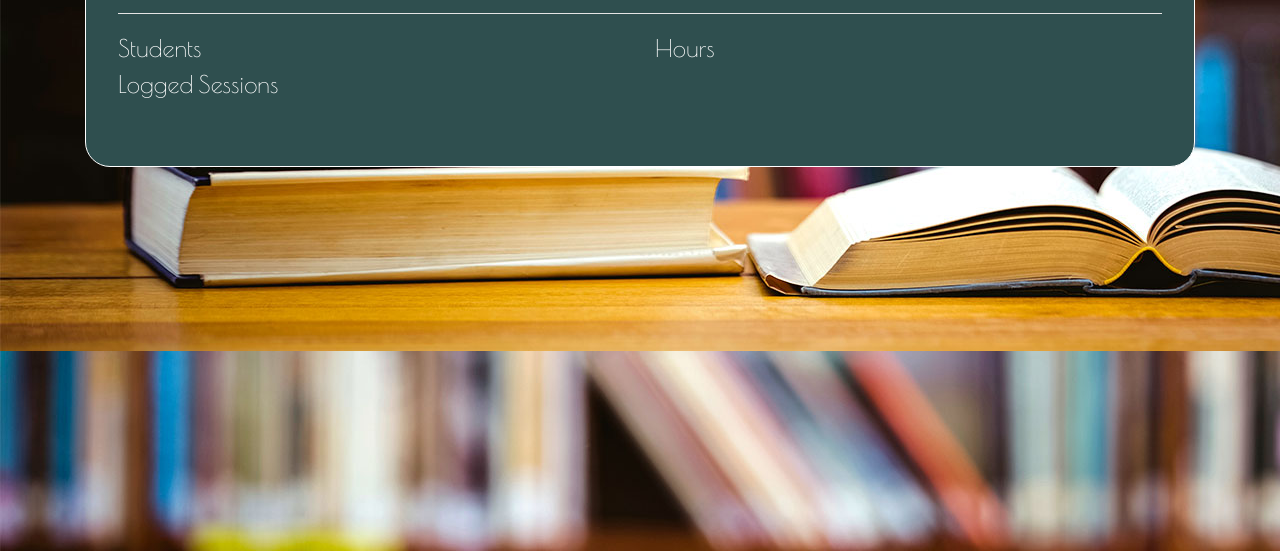
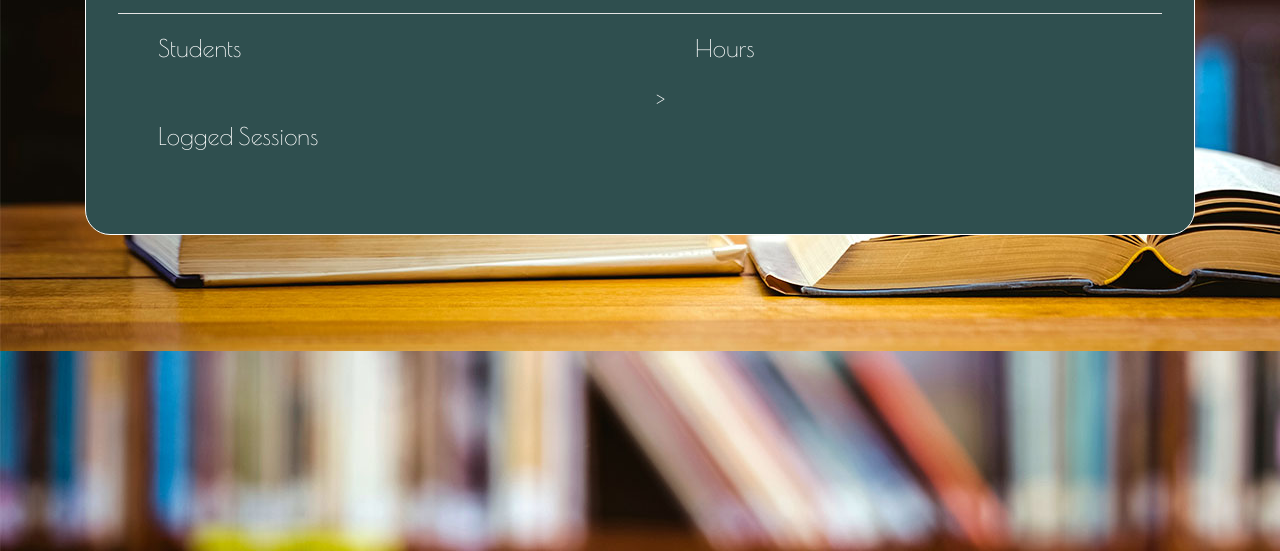
Before and after one commit to BenHonken/mantis-shrimp, a website: page views/tutor.html in a window 1280 px wide. Shown: the part 249-800 px from the top of the page. Drawn offline with nearby package versions, Linux system fonts and the light colour scheme; files that its build step writes are made by us from their sources; no server answers; files whose address does not match are found by name.

Commit message:
small tutor and admin html tweaks

```diff
--- a/views/tutor.html
+++ b/views/tutor.html
@@ -50,12 +50,12 @@
                         <hr>
 
                         <div class="row">
-                            <div class="col-md-6" id="studentsDiv">Students</div>
-                            <div class="col-md-6" id="studentsHoursDiv">Hours</div>
+                            <div class="col-md-6" id="studentsDiv"><ul>Students</ul></div>
+                            <div class="col-md-6" id="studentsHoursDiv"><ul>Hours</ul>></div>
                         </div>
 
                         <div class="row">
-                            <div class="col-md-12" id="myLogs">Logged Sessions</div>
+                            <div class="col-md-12" id="myLogs"><ul>Logged Sessions</ul></div>
                         </div>
 
             </div> <!--Jumbotron-->
```
Also changed, not shown: views/student.html (+1 -1 lines).
